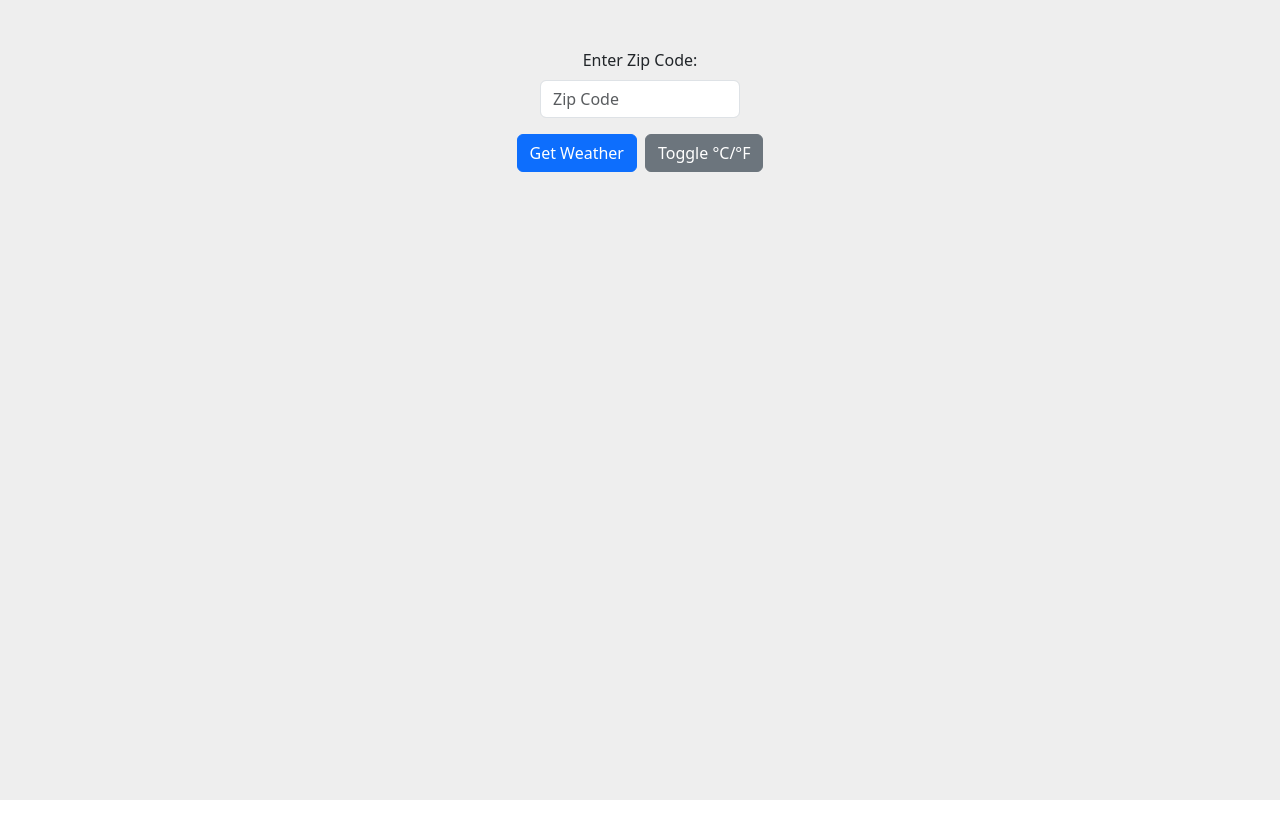
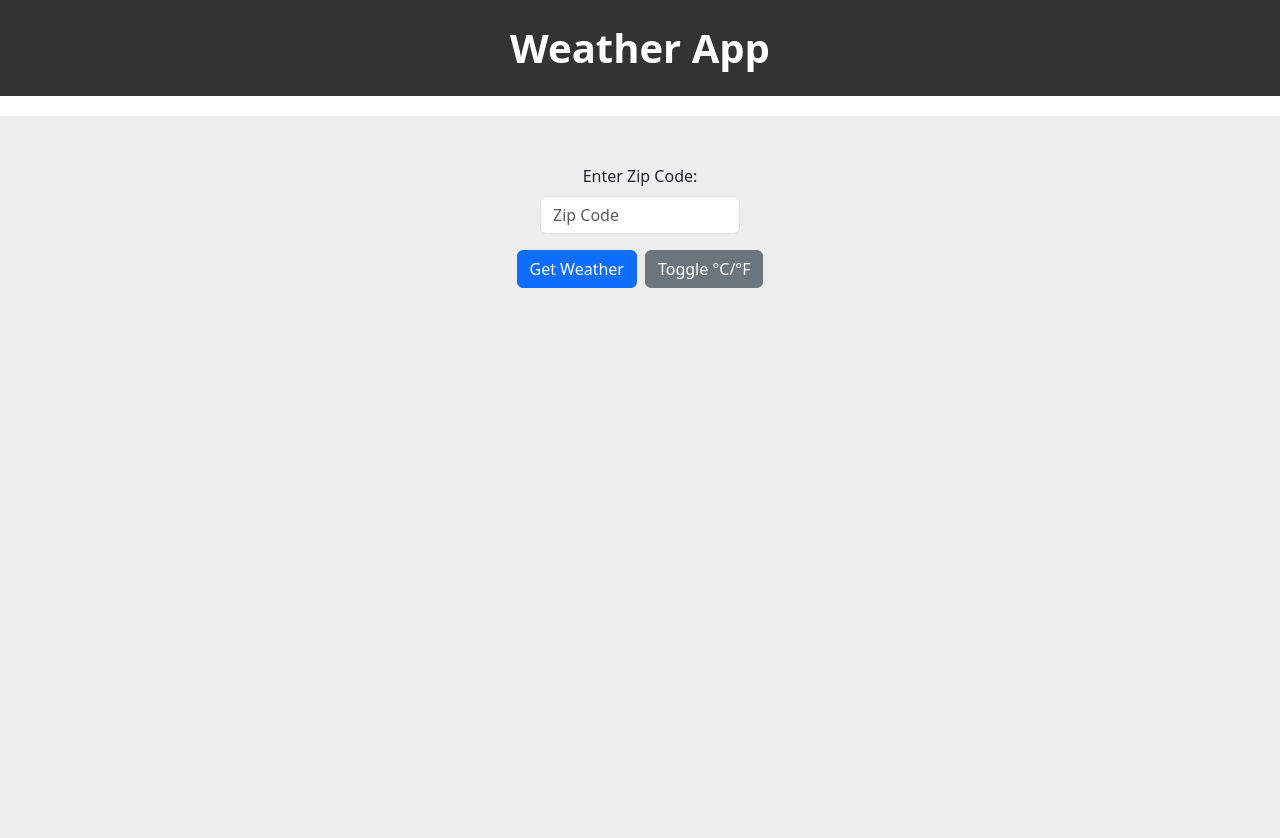
Before and after one commit to RPana97/DockerWeatherApp, a plain HTML site: page index.html in a window 1280 px wide. Before the commit the page ends 800 px from the top, so only its background shows below. Drawn offline with nearby package versions, Linux system fonts and the light colour scheme.

Commit message:
finished

```diff
--- a/index.html
+++ b/index.html
@@ -8,6 +8,9 @@
     <link rel="stylesheet" href="styles.css">
 </head>
 <body>
+    <header class="text-center py-4">
+        <h1>Weather App</h1>
+    </header>
     <section class="vh-100" style="background-color: #eee;">
         <div class="container py-5 h-100">
             <div class="row d-flex justify-content-center align-items-center mb-4">
--- a/styles.css
+++ b/styles.css
@@ -1,6 +1,18 @@
 .dark-theme {
     background-color: #121212;
     color: #ffffff;
+}
+
+header {
+    background-color: #333;
+    color: white;
+    margin-bottom: 20px;
+}
+
+header h1 {
+    margin: 0;
+    font-size: 2.5rem;
+    font-weight: bold;
 }
 
 .card {
@@ -100,6 +112,7 @@
     margin-right: 15px; /* Space between cards */
     margin-left: 15px; /* Space between cards */
 }
+
 .close-btn {
     position: absolute;
     top: 5px; /* Adjust positioning */
--- a/weatherApp.js
+++ b/weatherApp.js
@@ -185,5 +185,6 @@ document.getElementById('toggleTemp').addEventListener('click', function() {
     isCelsius = !isCelsius;
 });
 
+
 // Initial call to ensure event listeners are added for any existing cards
 addCloseButtonListeners();
```
